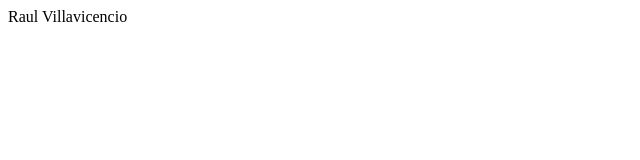
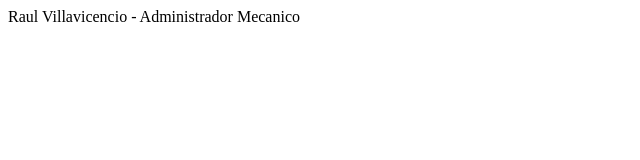
Before and after one commit to enasiaraul/bootcamp-frontend-g14, a plain HTML site: page index.html in a window 1280 px wide. Shown: the whole page, without its empty margins (0-640 px from the left). Drawn offline with Linux system fonts and the light colour scheme.

Commit message:
añadiendo una descrpcion sobre mi

```diff
--- a/index.html
+++ b/index.html
@@ -7,6 +7,6 @@
     <title>Document</title>
 </head>
 <body>
-    Raul Villavicencio
+    Raul Villavicencio - Administrador Mecanico
 </body>
 </html>
```
